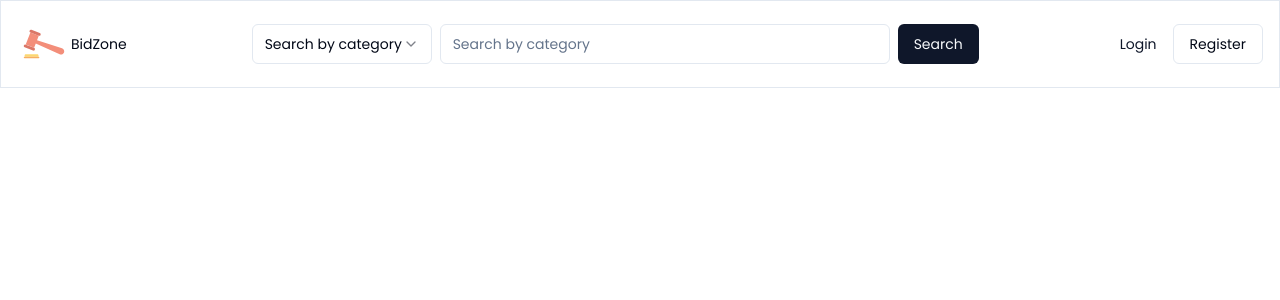
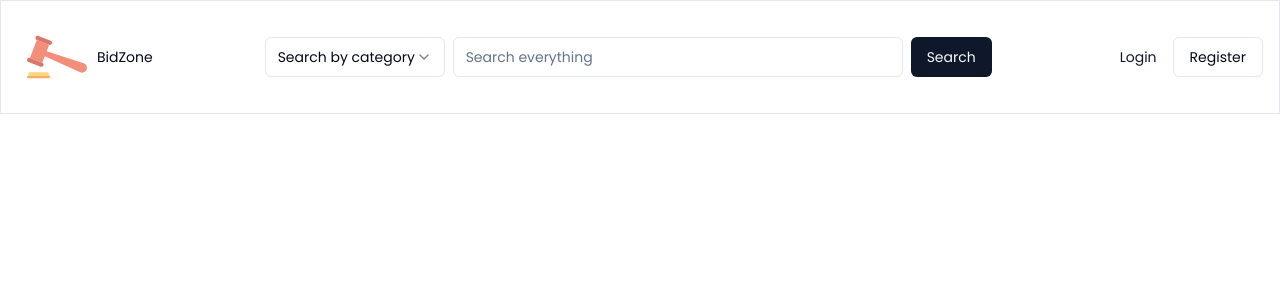
Before and after one commit to eyoba-bisru/bid_zone, a Next.js app: page / in a window 1280 px wide. Shown: the top 300 px of the page. Built offline with nearby package versions, Linux system fonts and the light colour scheme.

Commit message:
make navbar responsive

```diff
--- a/src/app/page.tsx
+++ b/src/app/page.tsx
@@ -17,13 +17,20 @@ export default function Home() {
     <div className="flex flex-col justify-between p-4 border">
       <ScrollToTop />
       <nav className="flex justify-between items-center">
-        <div className="flex justify-center items-center">
-          <Image src="/logo.svg" width={54} height={54} alt="logo" />
+        <div className="flex flex-col justify-center items-center lg:flex-row">
+          <Image
+            src="/logo.svg"
+            className="w-10 h-10 lg:w-20 lg:h-20"
+            width={54}
+            height={54}
+            alt="logo"
+          />
           <h4 className="text-sm">BidZone</h4>
         </div>
 
-        <form className="flex justify-center items-center gap-2">
+        <form className="hidden lg:flex justify-center items-center gap-2">
           <Select>
+            <div className="hidden xl:block">
               <SelectTrigger className="w-[180px]">
                 <SelectValue placeholder="Search by category" />
               </SelectTrigger>
@@ -36,11 +43,17 @@ export default function Home() {
                   <SelectItem value="pineapple">Pineapple</SelectItem>
                 </SelectGroup>
               </SelectContent>
+            </div>
           </Select>
 
-          <Input placeholder="Search by category" className="w-[450px]" />
+          <Input
+            placeholder="Search everything"
+            className="w-[450px] hidden lg:block"
+          />
 
-          <Button type="submit">Search</Button>
+          <Button className="hidden lg:block" type="submit">
+            Search
+          </Button>
         </form>
 
         <div>
--- a/tailwind.config.ts
+++ b/tailwind.config.ts
@@ -11,6 +11,22 @@ const config = {
   ],
   prefix: "",
   theme: {
+    screens: {
+      sm: "640px",
+      // => @media (min-width: 640px) { ... }
+
+      md: "768px",
+      // => @media (min-width: 768px) { ... }
+
+      lg: "1024px",
+      // => @media (min-width: 1024px) { ... }
+
+      xl: "1280px",
+      // => @media (min-width: 1280px) { ... }
+
+      "2xl": "1536px",
+      // => @media (min-width: 1536px) { ... }
+    },
     container: {
       center: true,
       padding: "2rem",
```
Lines whose indentation alone changed are shown as unchanged.
